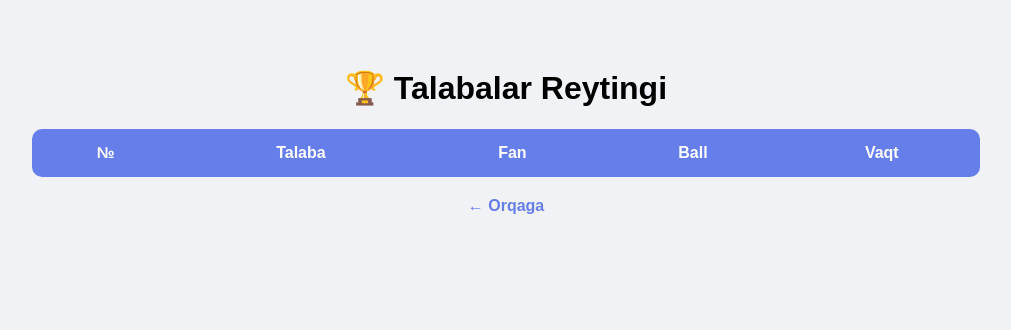
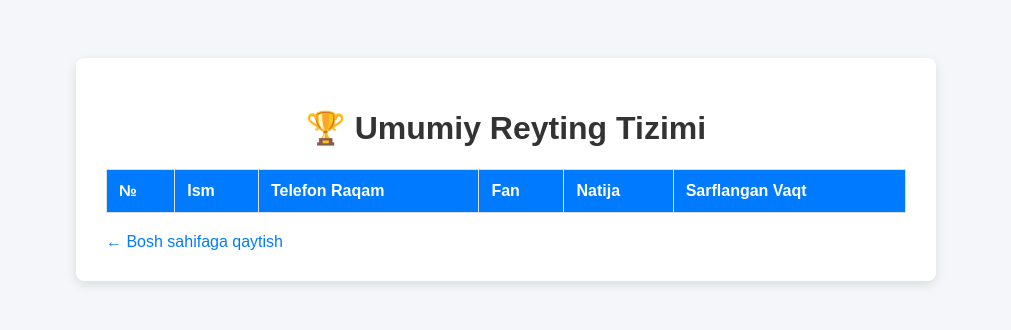
Before and after one commit to raximbayeva30-alt/online-test-platform, a Flask app: page /rating in a window 1280 px wide. Shown: the top 330 px of the page, without its empty margins (134-1145 px from the left). Run offline with Flask 3, Linux system fonts and the light colour scheme; a user stored in the database is signed in; data comes from the database, SQL or seed files in the repository; data that the repository does not hold is empty.

Commit message:
rating.html

```diff
--- a/templates/rating.html
+++ b/templates/rating.html
@@ -1,76 +1,43 @@
 <!DOCTYPE html>
-<html>
-
+<html lang="uz">
 <head>
     <meta charset="UTF-8">
-    <title>Reyting</title>
+    <title>Foydalanuvchilar Reytingi</title>
     <style>
-        body {
-            font-family: sans-serif;
-            background: #f0f2f5;
-            padding: 40px;
-            text-align: center;
-        }
-
-        table {
-            width: 80%;
-            margin: 0 auto;
-            border-collapse: collapse;
-            background: white;
-            border-radius: 10px;
-            overflow: hidden;
-        }
-
-        th {
-            background: #667eea;
-            color: white;
-            padding: 15px;
-        }
-
-        td {
-            padding: 12px;
-            border-bottom: 1px solid #eee;
-        }
-
-        tr:hover {
-            background: #f8fafc;
-        }
-
-        .btn-back {
-            display: inline-block;
-            margin-top: 20px;
-            text-decoration: none;
-            color: #667eea;
-            font-weight: bold;
-        }
+        body { font-family: sans-serif; background-color: #f4f6f9; padding: 20px; }
+        .container { max-width: 800px; margin: 30px auto; background: white; padding: 30px; border-radius: 8px; box-shadow: 0 4px 12px rgba(0,0,0,0.1); }
+        h1 { text-align: center; color: #333; }
+        table { width: 100%; border-collapse: collapse; margin-top: 20px; }
+        th, td { padding: 12px; border: 1px solid #ddd; text-align: left; }
+        th { background-color: #007bff; color: white; }
+        tr:nth-child(even) { background-color: #f2f2f2; }
+        .back-link { display: inline-block; margin-top: 20px; color: #007bff; text-decoration: none; }
     </style>
 </head>
-
 <body>
-    <h1>🏆 Talabalar Reytingi</h1>
-    <table>
-        <thead>
+    <div class="container">
+        <h1>🏆 Umumiy Reyting Tizimi</h1>
+        <table>
             <tr>
                 <th>№</th>
-                <th>Talaba</th>
+                <th>Ism</th>
+                <th>Telefon Raqam</th>
                 <th>Fan</th>
-                <th>Ball</th>
-                <th>Vaqt</th>
+                <th>Natija</th>
+                <th>Sarflangan Vaqt</th>
             </tr>
-        </thead>
-        <tbody>
-            {% for r in natijalar %}
+            {% for natija in natijalar %}
             <tr>
                 <td>{{ loop.index }}</td>
-                <td>{{ r[0] }}</td>
-                <td>{{ r[1] }}</td>
-                <td><b>{{ r[2] }}</b></td>
-                <td>{{ r[3] }}</td>
+                <td>{{ natija['ism'] }}</td>
+                <td>{{ natija['tel'] }}</td>
+                <td>{{ natija['fan'] }}</td>
+                <td><strong>{{ natija['to_gri_javoblar'] }} / {{ natija['jami_savollar'] }}</strong></td>
+                <td>{{ natija['sarflangan_vaqt'] }}</td>
             </tr>
             {% endfor %}
-        </tbody>
-    </table>
-    <a href="/" class="btn-back">← Orqaga</a>
+        </table>
+        <a href="{{ url_for('index') }}" class="back-link">← Bosh sahifaga qaytish</a>
+    </div>
 </body>
-
 </html>
```
